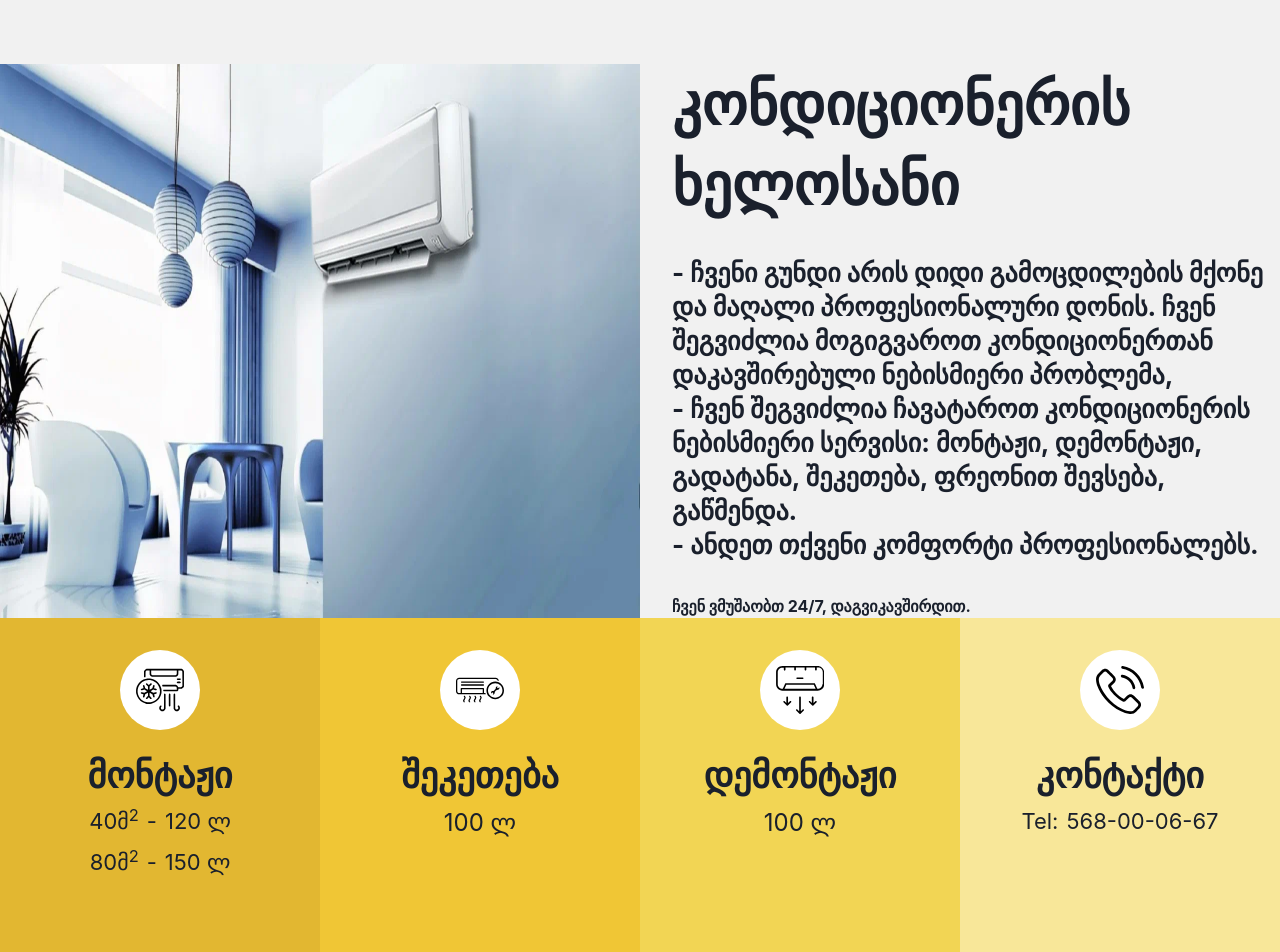
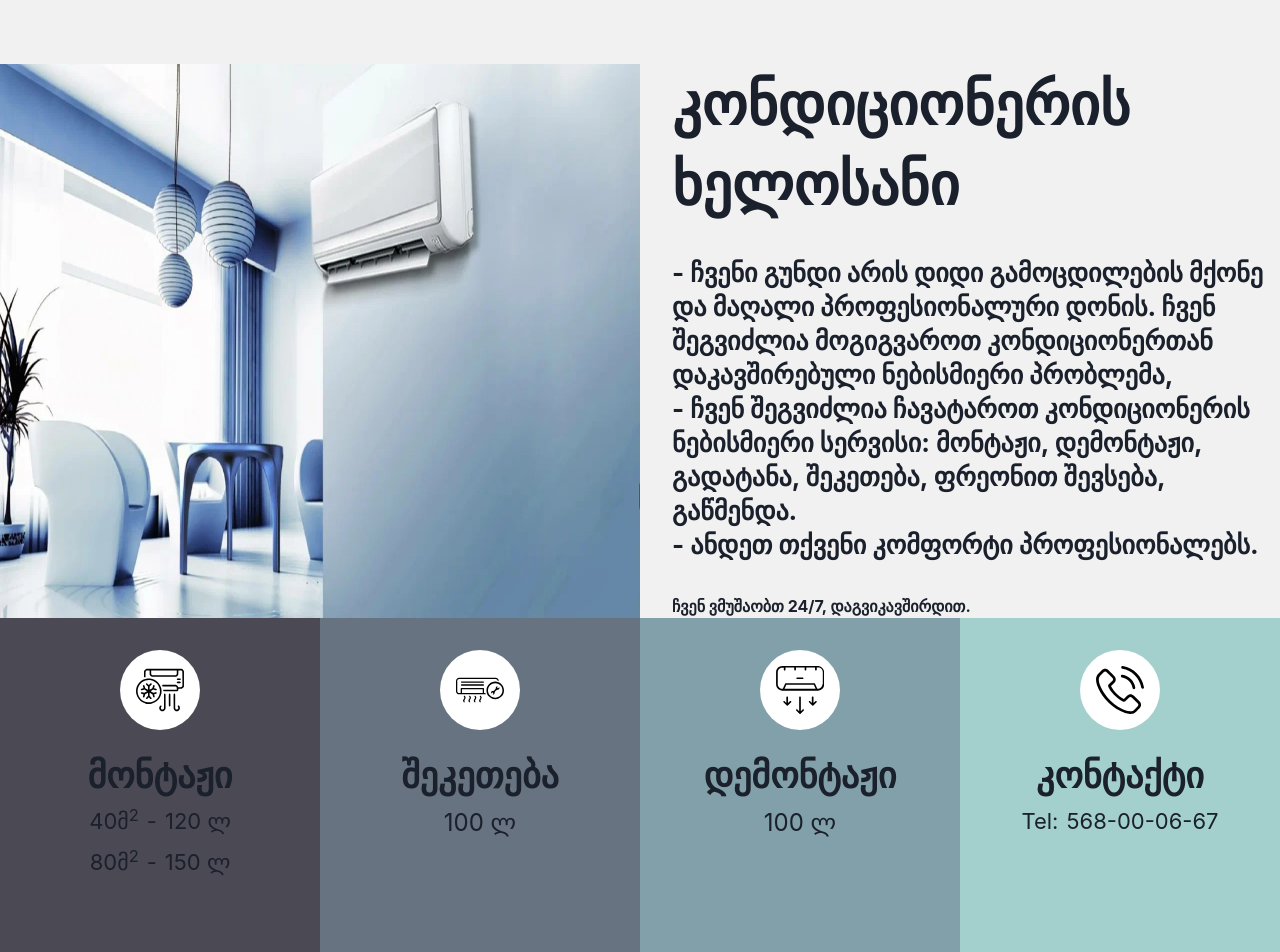
Before and after one commit to shotius/Air-Conditioning-The-City, a Next.js app: page / in a window 1280 px wide. Shown: the top 952 px of the page. Built offline with nearby package versions, Linux system fonts and the light colour scheme.

Commit message:
feat: change colors

```diff
--- a/pages/index.tsx
+++ b/pages/index.tsx
@@ -1,25 +1,20 @@
 import {
-  AspectRatio,
-  Box,
-  Button,
-  Container,
+  Box, Container,
   Heading,
   HStack,
   Icon,
   Stack,
   Text,
-  VStack,
+  VStack
 } from '@chakra-ui/react';
 import type { NextPage } from 'next';
 // import Image from 'next/image';
-import { RepairIcon } from '../components/atoms/icons/RepairIcon';
+import Image from 'next/image';
+import germana from '../assets/XXXL.webp';
+import { ContactIcon } from '../components/atoms/icons/ContactIcon';
 import { InstallIcon } from '../components/atoms/icons/InstallIcon';
 import { RemoveIcon } from '../components/atoms/icons/RemoveIcon';
-import { ContactIcon } from '../components/atoms/icons/ContactIcon';
-import germana from '../assets/XXXL.webp';
-import germana2 from '../assets/germana_big_compress.webp';
-import Image from 'next/image';
-import { useState } from 'react';
+import { RepairIcon } from '../components/atoms/icons/RepairIcon';
 
 const Home: NextPage = () => {
   return (
@@ -79,7 +74,7 @@ const Home: NextPage = () => {
           minH="350px"
           mt={['8', null, '0']}
         >
-          <Box maxW={['100%', null, '25%']} w="full" bg="#e2b731" p="8">
+          <Box maxW={['100%', null, '25%']} w="full" bg="#4B4A54" p="8">
             <VStack w="full">
               <Box borderRadius={'100px'} bg="white" p="4" mb="4">
                 <Icon as={InstallIcon} boxSize="12" bg="white" />
@@ -101,7 +96,7 @@ const Home: NextPage = () => {
               </HStack>
             </VStack>
           </Box>
-          <Box maxW={['100%', null, '25%']} w="full" bg="#f0c635" p="8">
+          <Box maxW={['100%', null, '25%']} w="full" bg="#677381" p="8">
             <VStack w="full" pb="8">
               <Box borderRadius={'100px'} bg="white" p="4" mb="4">
                 <Icon as={RepairIcon} boxSize="12" bg="white" />
@@ -113,7 +108,7 @@ const Home: NextPage = () => {
           <Box
             maxW={['100%', null, '25%']}
             w="full"
-            bg="#f2d554"
+            bg="#82A0AA"
             p="8"
             minH="300px"
           >
@@ -125,7 +120,7 @@ const Home: NextPage = () => {
               <Text fontSize="24px">100 ლ</Text>
             </VStack>
           </Box>
-          <Box maxW={['100%', null, '25%']} w="full" bg="#f8e799" p="8">
+          <Box maxW={['100%', null, '25%']} w="full" bg="#A3CFCD" p="8">
             <VStack w="full">
               <Box borderRadius={'100px'} bg="white" p="4" mb="4">
                 <a href="tel:568000667">
```
Also changed, not shown: 1 other file (tests, documents, lock files or other folders).
